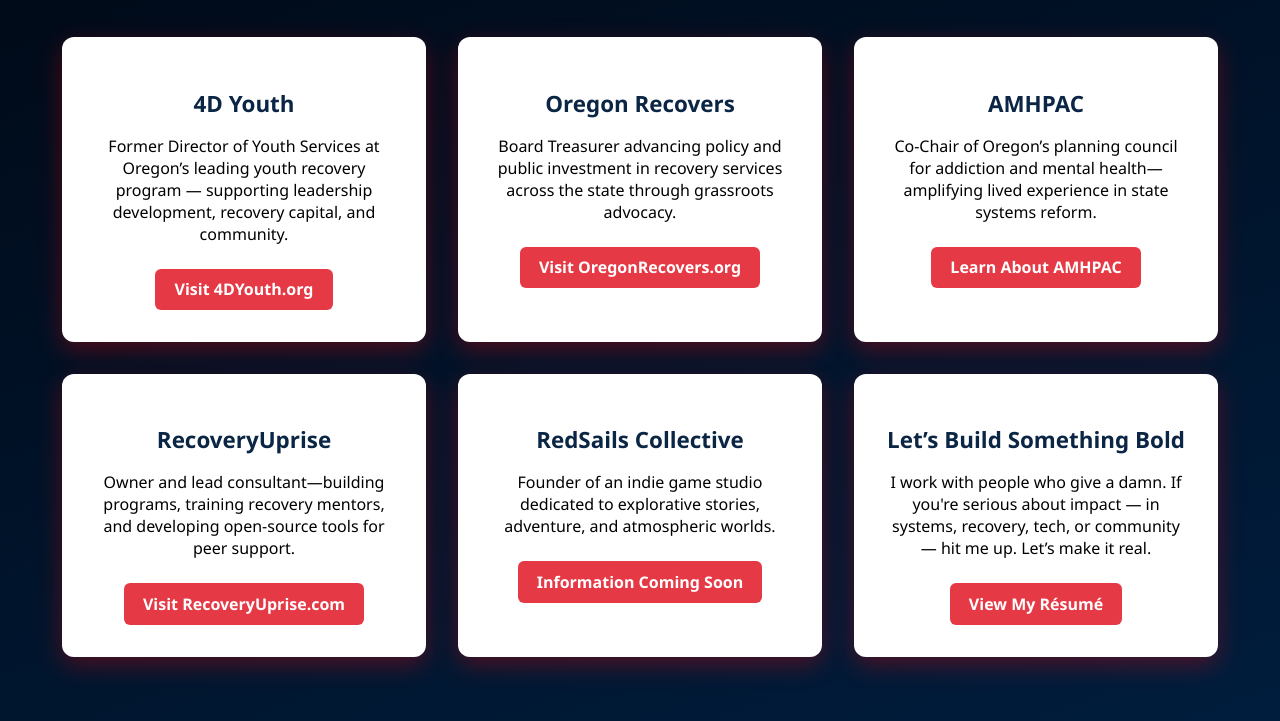
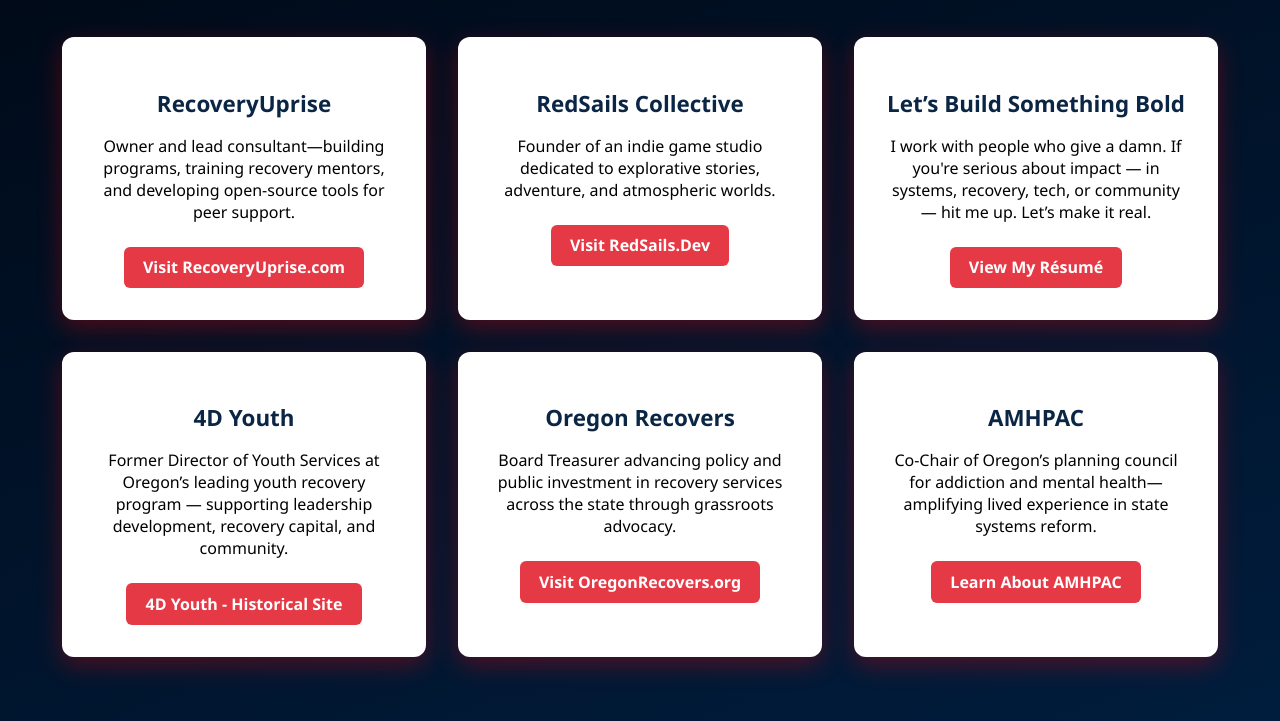
Before and after one commit to RecoveryUprise/RS, a plain HTML site: page index.html in a window 1280 px wide. Shown: the part 158-879 px from the top of the page. Drawn offline with Linux system fonts and the light colour scheme.

Commit message:
UpdateLinks
Links

```diff
--- a/index.html
+++ b/index.html
@@ -84,9 +84,27 @@
     <h1>Explore My Work</h1>
     <div class="cards">
       <div class="card">
+        <h2>RecoveryUprise</h2>
+        <p>Owner and lead consultant—building programs, training recovery mentors, and developing open-source tools for peer support.</p>
+        <a href="https://www.recoveryuprise.com" target="_blank">Visit RecoveryUprise.com</a>
+      </div>
+
+      <div class="card">
+        <h2>RedSails Collective</h2>
+        <p>Founder of an indie game studio dedicated to explorative stories, adventure, and atmospheric worlds.</p>
+        <a href="https://www.redsails.dev" target="_blank">Visit RedSails.Dev</a>
+      </div>
+
+      <div class="card">
+        <h2>Let’s Build Something Bold</h2>
+        <p>I work with people who give a damn. If you're serious about impact — in systems, recovery, tech, or community — hit me up. Let’s make it real.</p>
+        <a href="resume.html" target="_blank">View My Résumé</a>
+      </div>
+
+      <div class="card">
         <h2>4D Youth</h2>
         <p>Former Director of Youth Services at Oregon’s leading youth recovery program — supporting leadership development, recovery capital, and community.</p>
-        <a href="https://www.4dyouth.org/" target="_blank">Visit 4DYouth.org</a>
+        <a href="https://4dyouth-react.vercel.app/" target="_blank">4D Youth - Historical Site</a>
       </div>
 
       <div class="card">
@@ -100,25 +118,6 @@
         <p>Co-Chair of Oregon’s planning council for addiction and mental health—amplifying lived experience in state systems reform.</p>
         <a href="https://www.oregon.gov/oha/HSD/AMHPAC/Pages/index.aspx" target="_blank">Learn About AMHPAC</a>
       </div>
-
-      <div class="card">
-        <h2>RecoveryUprise</h2>
-        <p>Owner and lead consultant—building programs, training recovery mentors, and developing open-source tools for peer support.</p>
-        <a href="https://www.recoveryuprise.com" target="_blank">Visit RecoveryUprise.com</a>
-      </div>
-
-     <div class="card">
-  <h2>RedSails Collective</h2>
-  <p>Founder of an indie game studio dedicated to explorative stories, adventure, and atmospheric worlds.</p>
-  <a href="#" target="_blank">Information Coming Soon</a>
-</div>
-
-
-      <div class="card">
-        <h2>Let’s Build Something Bold</h2>
-        <p>I work with people who give a damn. If you're serious about impact — in systems, recovery, tech, or community — hit me up. Let’s make it real.</p>
-        <a href="resume.html" target="_blank">View My Résumé</a>
-      </div>
     </div>
   </div>
 </body>
```
Also changed, not shown: resume.html (+1 -1 lines).
